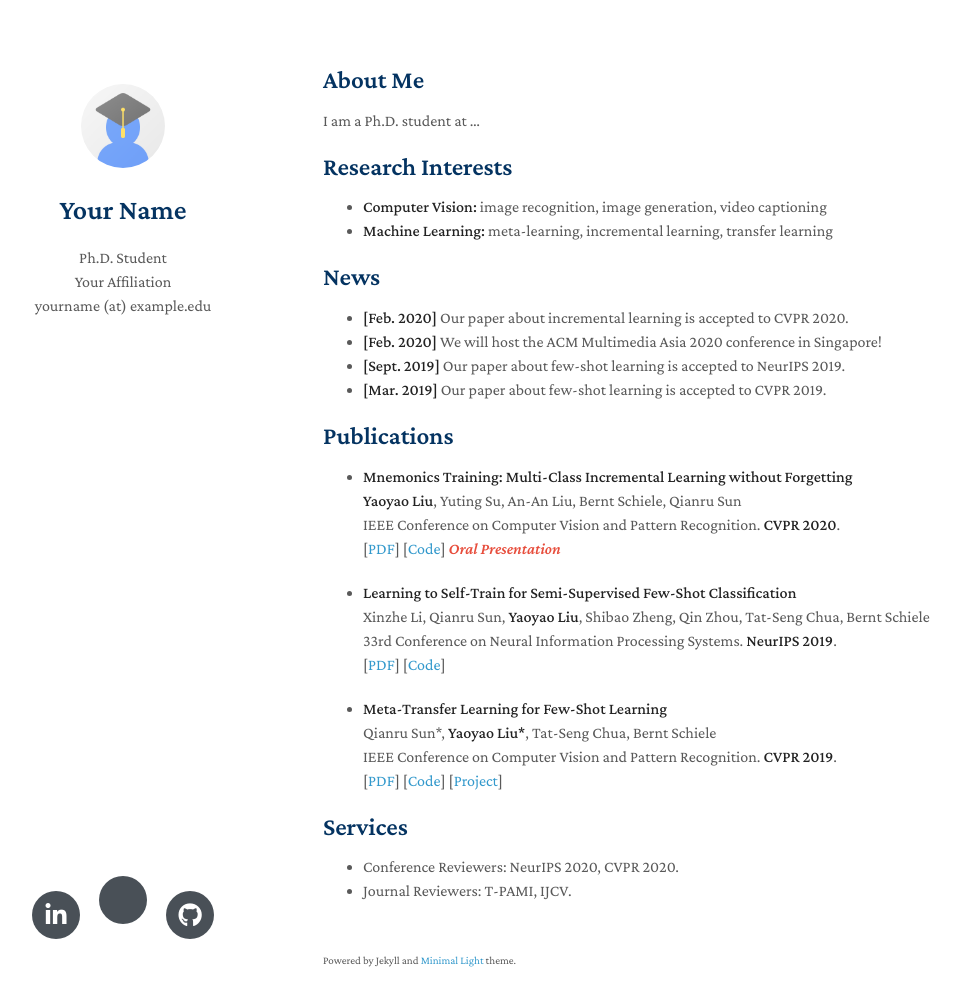
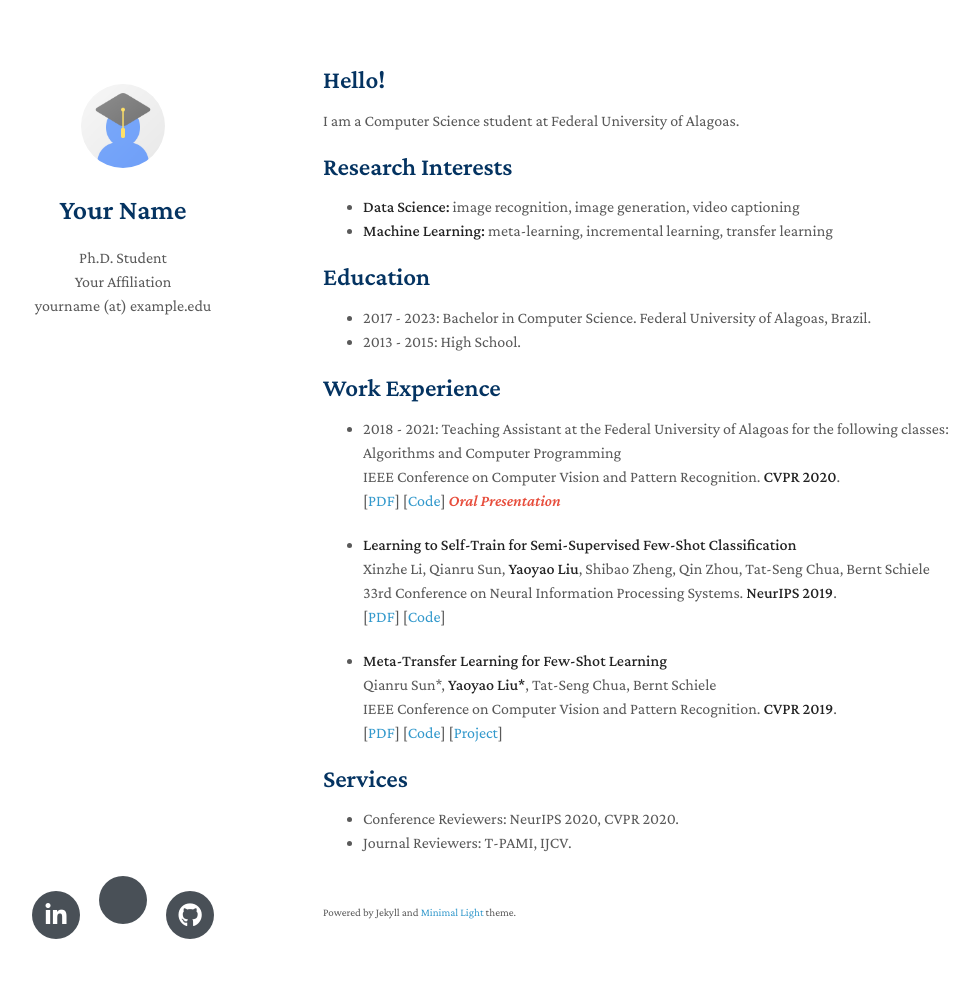
Before and after one commit to nayse/nayse.github.io, a Jekyll site: the page built from index.md, in a window 1280 px wide and 1041 px high. Shown: the top 1006 px of the window, without its empty margins (147-1126 px from the left). Built offline with Jekyll 4.4.1, drawn with Linux system fonts in a browser that asks for light colours; nearby versions of some CDN libraries; a style sheet for code colours, icons or effects is not loaded; our own code applies the rules of GitHub Pages for plain Markdown files.

Commit message:
Update index.md

```diff
--- a/index.md
+++ b/index.md
@@ -2,27 +2,25 @@
 layout: homepage
 ---
 
-## About Me
+## Hello!
 
-I am a Ph.D. student at ...
+I am a Computer Science student at Federal University of Alagoas.
 
 ## Research Interests
 
-- **Computer Vision:** image recognition, image generation, video captioning
+- **Data Science:** image recognition, image generation, video captioning
 - **Machine Learning:** meta-learning, incremental learning, transfer learning
 
-## News
+## Education
 
-- **[Feb. 2020]** Our paper about incremental learning is accepted to CVPR 2020.
-- **[Feb. 2020]** We will host the ACM Multimedia Asia 2020 conference in Singapore!
-- **[Sept. 2019]** Our paper about few-shot learning is accepted to NeurIPS 2019.
-- **[Mar. 2019]** Our paper about few-shot learning is accepted to CVPR 2019.
+- 2017 - 2023: Bachelor in Computer Science. Federal University of Alagoas, Brazil.
+- 2013 - 2015: High School.
 
-## Publications
+## Work Experience
 
-- **Mnemonics Training: Multi-Class Incremental Learning without Forgetting**
+- 2018 - 2021: Teaching Assistant at the Federal University of Alagoas for the following classes:
   <br>
-  **Yaoyao Liu**, Yuting Su, An-An Liu, Bernt Schiele, Qianru Sun
+  Algorithms and Computer Programming
   <br>
   IEEE Conference on Computer Vision and Pattern Recognition. **CVPR 2020**.
   <br>
```
